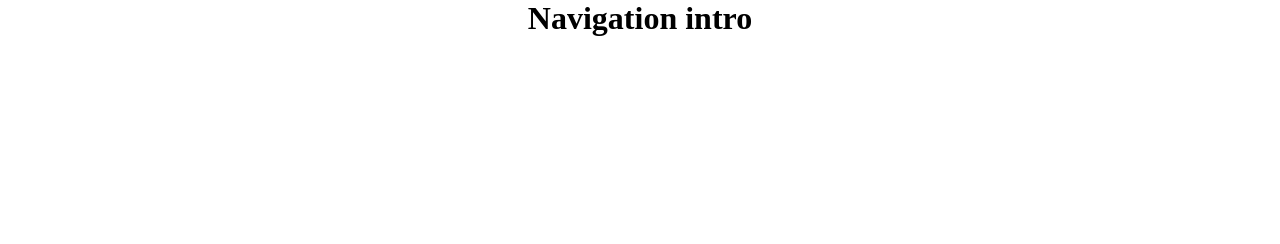
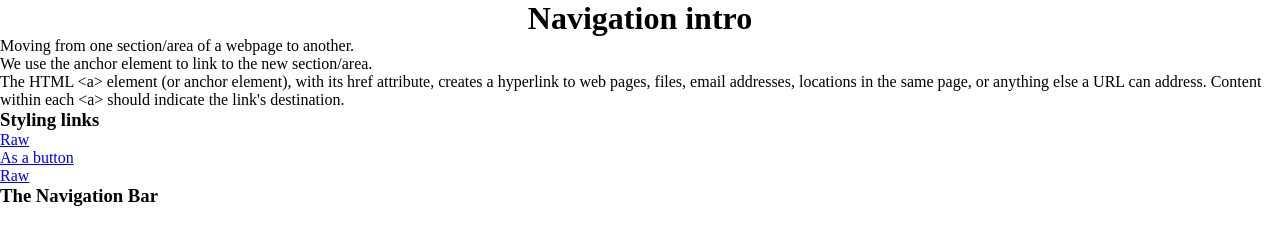
Before and after one commit to Lylestrain/CSS_Components, a plain HTML site: page Navigation/navigation_intro.html in a window 1280 px wide. Drawn offline with Linux system fonts and the light colour scheme.

Commit message:
Update navigation_intro.html

```diff
--- a/Navigation/navigation_intro.html
+++ b/Navigation/navigation_intro.html
@@ -11,5 +11,17 @@
       <h1>Navigation intro</h1>
   </header>
 
+  <p>Moving from one section/area of a webpage to another.</p>
+  <p>We use the anchor element to link to the new section/area.</p>
+  <p>The HTML &lt;a&gt; element (or anchor element), with its href attribute, creates a hyperlink to web pages, files, email addresses, locations in the same page, or anything else a URL can address. Content within each &lt;a&gt; should indicate the link's destination.
+  </p>
+  <h3>Styling links</h3>
+  <ul>
+    <li><a href="element_a.html">Raw</a></li>
+    <li><a href="element_a_btn.html">As a button</a></li>
+    <li><a href="element_a.html">Raw</a></li>
+  </ul>
+
+  <h3>The Navigation Bar</h3>
 </body>
 </html>
```
